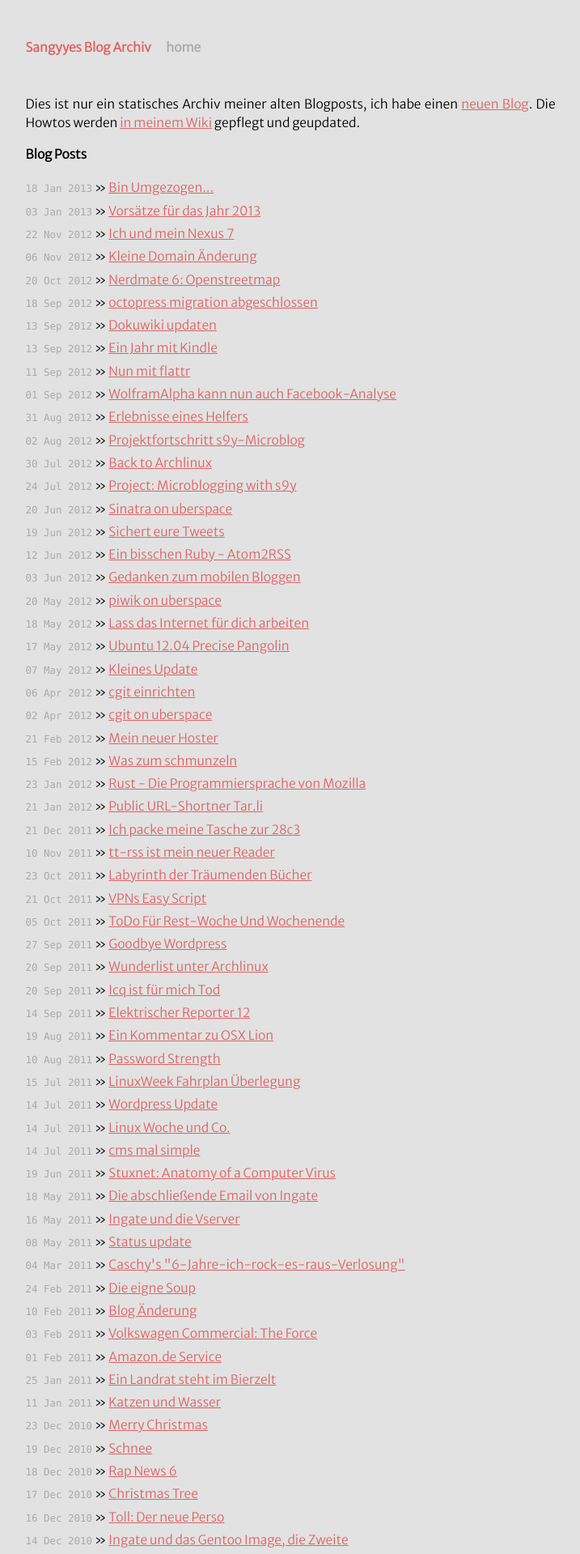
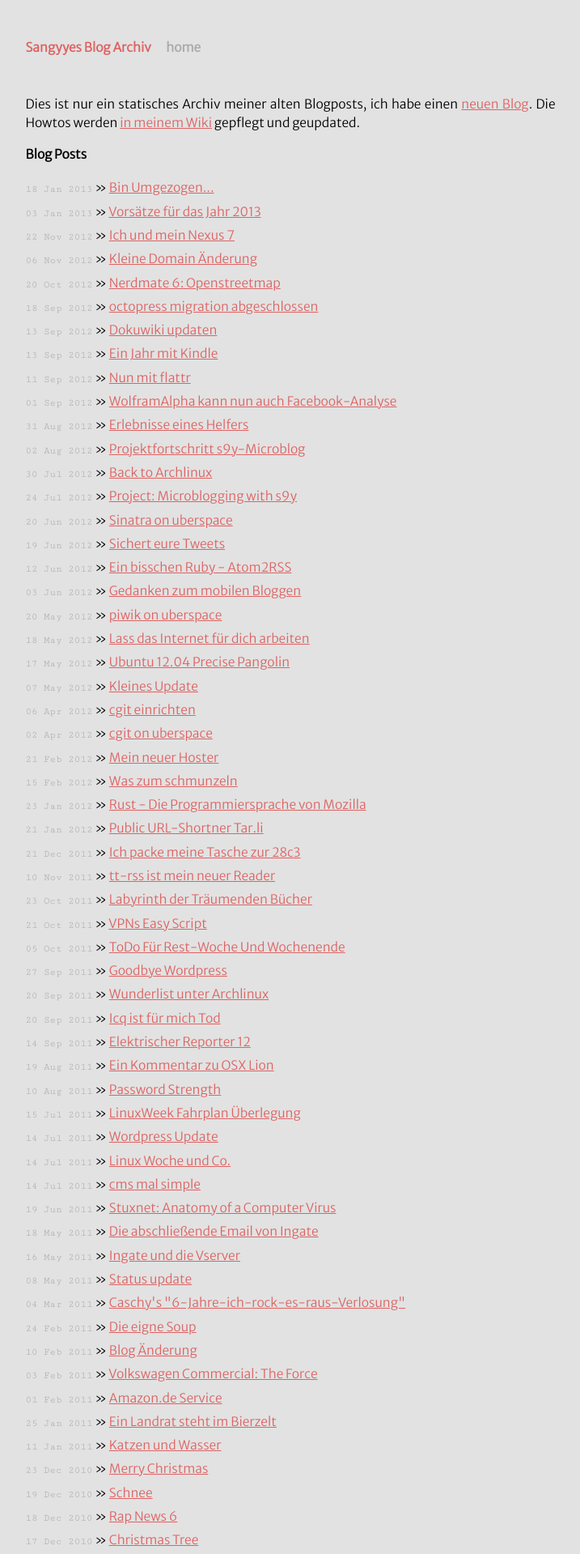
Before and after one commit to sangyye/archiveblog, a Jekyll site: the page built from index.html, in a window 1280 px wide. Shown: the top 1919 px of the page at 81% size, without its empty margins (281-998 px from the left). Built offline with Jekyll 4.4.1, drawn with Linux system fonts in a browser that asks for light colours; comment, search, counter and statistics services are not loaded.

Commit message:
New font for dates

```diff
--- a/_layouts/default.html
+++ b/_layouts/default.html
@@ -13,7 +13,7 @@
         <link rel="stylesheet" href="{{ site.baseurl }}css/main.css">
 
         <!-- Webfonts CSS -->
-        <link href='http://fonts.googleapis.com/css?family=Merriweather+Sans:300' rel='stylesheet' type='text/css'>
+        <link href='http://fonts.googleapis.com/css?family=Cutive+Mono|Merriweather+Sans:300' rel='stylesheet' type='text/css'>
 
 	<!-- Piwik -->
 	<script type="text/javascript">
--- a/css/main.css
+++ b/css/main.css
@@ -57,7 +57,7 @@ ul.posts li {
 
 ul.posts span {
   color: #aaa;
-  font-family: Monaco, "Courier New", monospace;
+  font-family: "Cutive Mono", "Courier New", monospace;
   font-size: 80%;
 }
 
@@ -120,7 +120,7 @@ ul.posts span {
 }
 
 .site .footer .contact a {
-  color: #8085C1;
+  color: #de6262;
 }
 
 .site .footer .rss {
```
